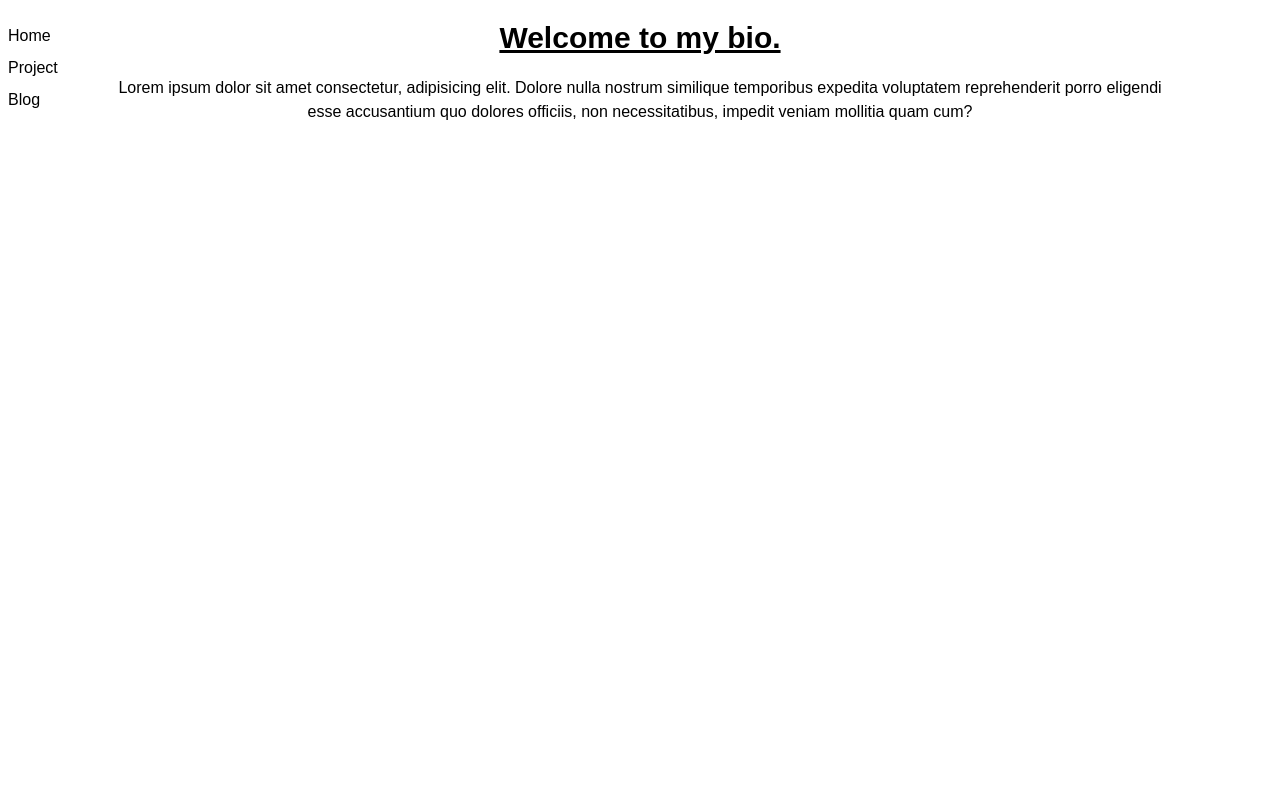
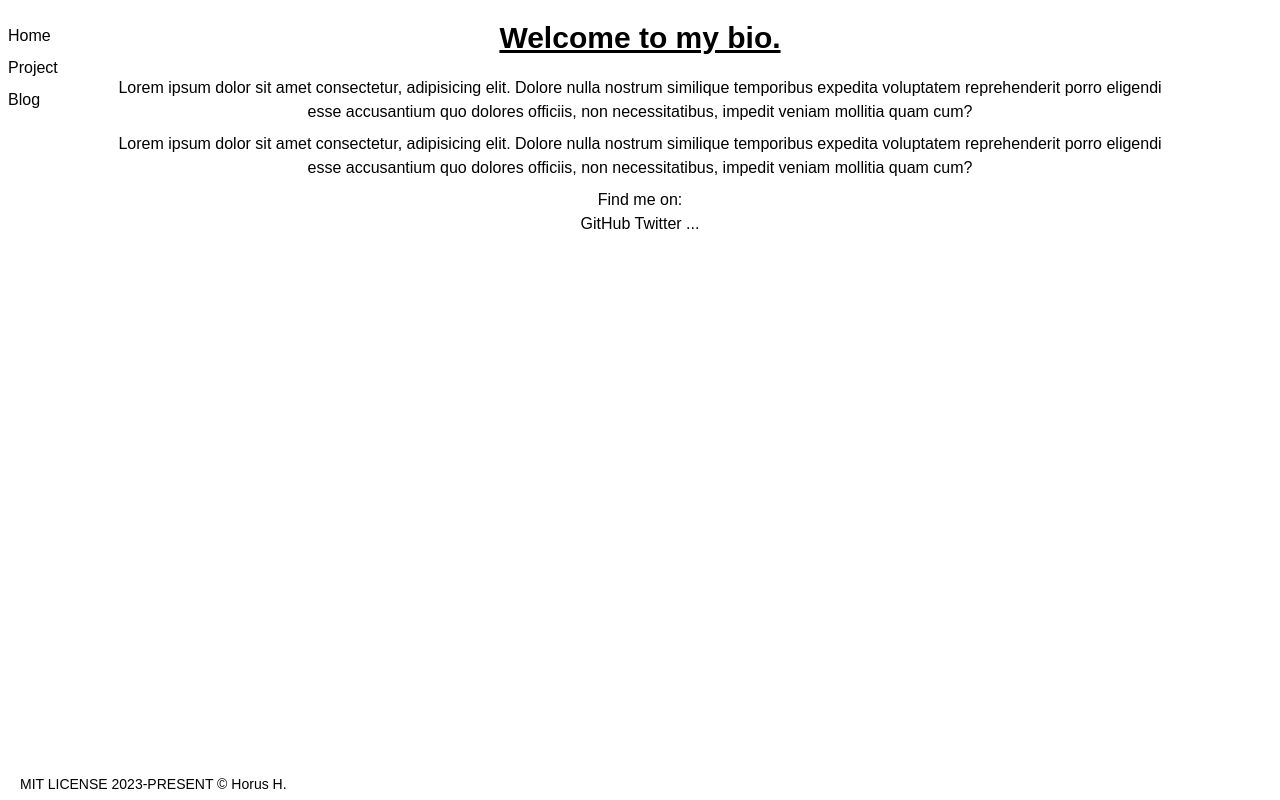
Before and after one commit to horus2121/horus.bio, a SvelteKit app: page / in a window 1280 px wide. Built offline with nearby package versions, Linux system fonts and the light colour scheme; some icons are missing.

Commit message:
feat: add footer and 404 page

```diff
--- /dev/null
+++ b/src/lib/components/Footer.svelte
@@ -0,0 +1,3 @@
+<div class="fixed bottom-1 left-5">
+	<span class="text-sm op50"><a href="/">MIT LICENSE</a> 2023-PRESENT © Horus H.</span>
+</div>
--- a/src/routes/+page.svelte
+++ b/src/routes/(app)/+page.svelte
@@ -4,12 +4,19 @@
 
 <center class="w-5/6 m-auto">
 	<h1 class="text-3xl font-bold m-5 underline">Welcome to my bio.</h1>
-	<p>
+	<p class="m-2">
 		Lorem ipsum dolor sit amet consectetur, adipisicing elit. Dolore nulla nostrum similique
 		temporibus expedita voluptatem reprehenderit porro eligendi esse accusantium quo dolores
 		officiis, non necessitatibus, impedit veniam mollitia quam cum?
 	</p>
+	<p class="m-2">
+		Lorem ipsum dolor sit amet consectetur, adipisicing elit. Dolore nulla nostrum similique
+		temporibus expedita voluptatem reprehenderit porro eligendi esse accusantium quo dolores
+		officiis, non necessitatibus, impedit veniam mollitia quam cum?
+	</p>
+	<p class="m-2">Find me on:<br />GitHub Twitter ...</p>
 </center>
+
 <!-- <button class="m-3" use:clickOutside={sidebar.closeSidebar} on:click={sidebar.openSidebar}
 	>Open</button
 > -->
--- /dev/null
+++ b/src/routes/+error.svelte
@@ -0,0 +1,3 @@
+<center class="w-5/6 m-auto">
+	<h1 class="text-3xl font-bold m-5 underline">404 Not Found.</h1>
+</center>
--- a/src/routes/+layout.svelte
+++ b/src/routes/+layout.svelte
@@ -1,14 +1,20 @@
 <script lang="ts">
+	import Footer from '$components/Footer.svelte';
 	import Sidenav from '$components/Sidebar.svelte';
 	import SidebarTrigger from '$components/SidebarTrigger.svelte';
+	import type { TPosition } from '$types';
 	import '../app.css';
+
+	const positions: TPosition[] = ['left', 'right'];
 </script>
 
 <svelte:head>
 	<link rel="stylesheet" href="https://unpkg.com/mono-icons@1.0.5/iconfont/icons.css" />
 </svelte:head>
 
-<SidebarTrigger position="left" />
+{#each positions as position}
+	<SidebarTrigger {position} />
+{/each}
 <Sidenav />
-<SidebarTrigger position="right" />
 <slot />
+<Footer />
```
